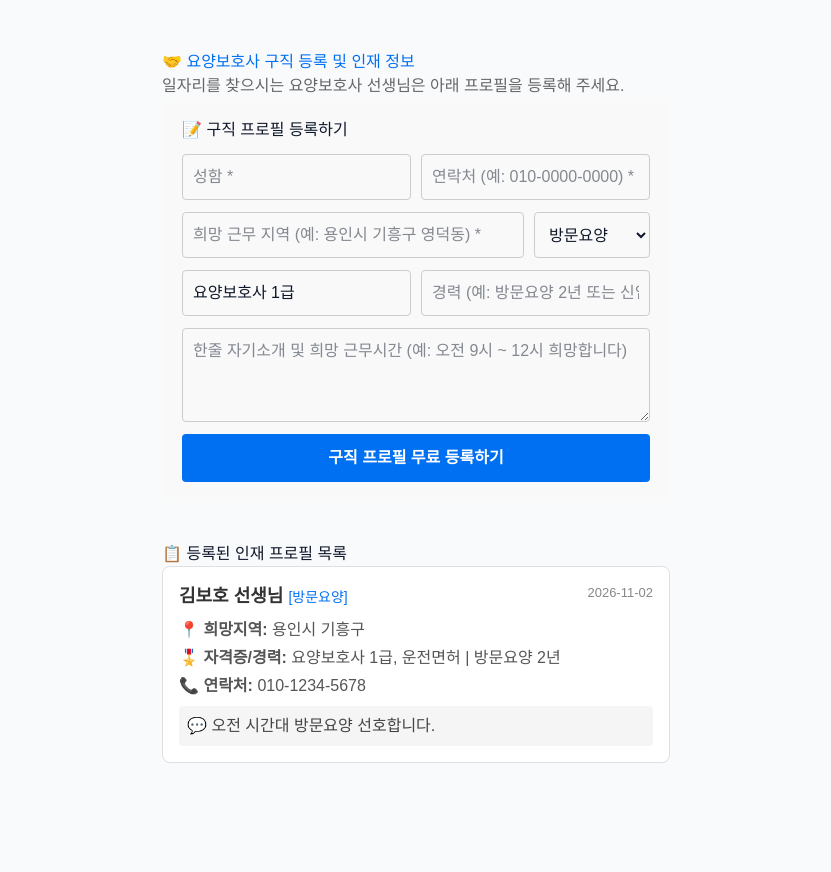
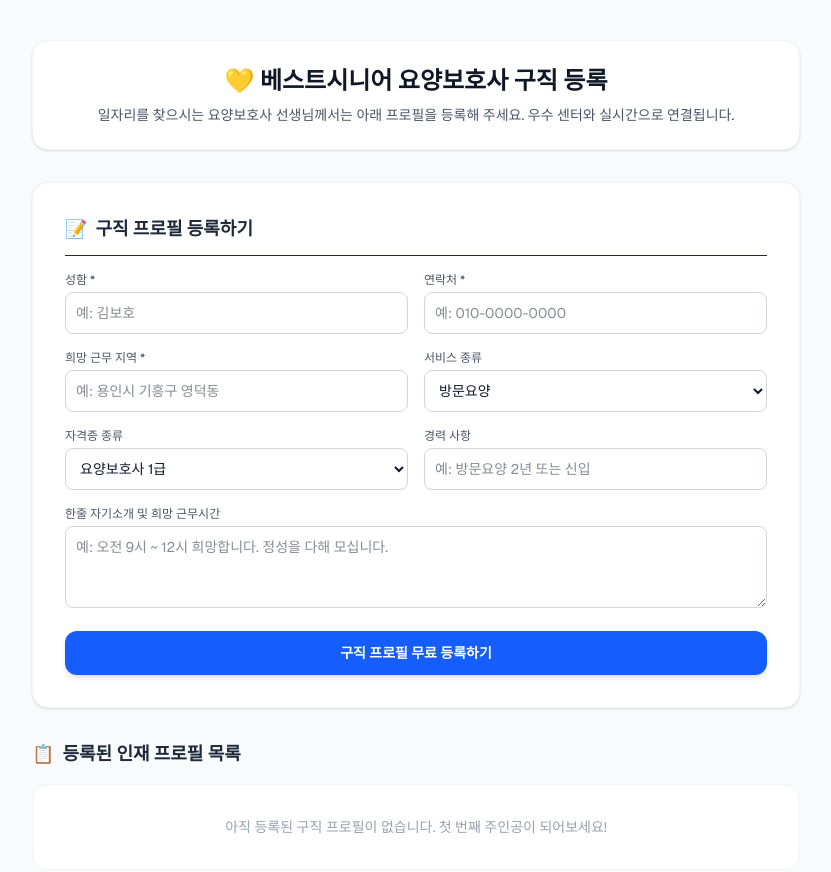
Before and after one commit to believe700828-creator/yoyangmatch, a Next.js app: page /job-seekers in a window 1280 px wide. Shown: the top 872 px of the page, without its empty margins (224-1055 px from the left). Before the commit the page ends 813 px from the top, so only its background shows below. Built offline with nearby package versions, Linux system fonts and the light colour scheme.

Commit message:
design: 세련된 요양보호사 구직 등록 및 목록 UI 적용

```diff
--- a/src/app/job-seekers/page.tsx
+++ b/src/app/job-seekers/page.tsx
@@ -1,148 +1,223 @@
 'use client';
 
 import { useState, useEffect } from 'react';
-import { getJobSeekers, addJobSeeker, JobSeeker } from '@/data/jobSeekers';
+
+interface JobSeeker {
+  id: string;
+  name: string;
+  phone: string;
+  region: string;
+  serviceType: string;
+  license: string;
+  experience: string;
+  introduction: string;
+  date: string;
+}
 
 export default function JobSeekersPage() {
-  const [seekers, setSeekers] = useState<JobSeeker[]>([]);
-
-  // 입력 폼 상태
+  const [seekers, Seekers] = useState<JobSeeker[]>([]);
   const [name, setName] = useState('');
   const [phone, setPhone] = useState('');
-  const [location, setLocation] = useState('');
-  const [certifications, setCertifications] = useState('요양보호사 1급');
+  const [region, setRegion] = useState('');
+  const [serviceType, setServiceType] = useState('방문요양');
+  const [license, setLicense] = useState('요양보호사 1급');
   const [experience, setExperience] = useState('');
-  const [workType, setWorkType] = useState('방문요양');
-  const [memo, setMemo] = useState('');
+  const [introduction, setIntroduction] = useState('');
 
+  // 목록 불러오기 (임시 로컬스토리지 또는 API 연동)
   useEffect(() => {
-    setSeekers(getJobSeekers());
+    const saved = localStorage.getItem('yoyang_job_seekers');
+    if (saved) {
+      try {
+        Seekers(JSON.parse(saved));
+      } catch (e) {
+        console.error(e);
+      }
+    }
   }, []);
 
+  // 등록 핸들러
   const handleSubmit = (e: React.FormEvent) => {
     e.preventDefault();
-    if (!name || !phone || !location) {
-      alert('성함, 연락처, 희망 지역은 필수 입력 항목입니다.');
+    if (!name || !phone || !region) {
+      alert('성함, 연락처, 희망 근무 지역은 필수 입력 항목입니다.');
       return;
     }
 
-    const updated = addJobSeeker({
+    const newSeeker: JobSeeker = {
+      id: Date.now().toString(),
       name,
       phone,
-      location,
-      certifications,
-      experience: experience || '신입',
-      workType,
-      memo,
-    });
+      region,
+      serviceType,
+      license,
+      experience: experience || '신입 / 경력 무관',
+      introduction: introduction || '성실하게 어르신을 케어하겠습니다.',
+      date: new Date().toISOString().split('T')[0],
+    };
 
-    setSeekers(updated);
-    alert('구직 프로필이 성공적으로 등록되었습니다!');
+    const updated = [newSeeker, ...seekers];
+    Seekers(updated);
+    localStorage.setItem('yoyang_job_seekers', JSON.stringify(updated));
 
     // 폼 초기화
     setName('');
     setPhone('');
-    setLocation('');
+    setRegion('');
     setExperience('');
-    setMemo('');
+    setIntroduction('');
+    alert('구직 프로필이 성공적으로 등록되었습니다!');
   };
 
   return (
-    <div style={{ maxWidth: '800px', margin: '30px auto', padding: '20px', fontFamily: 'sans-serif' }}>
-      <h1 style={{ color: '#0070f3' }}>🤝 요양보호사 구직 등록 및 인재 정보</h1>
-      <p style={{ color: '#666' }}>일자리를 찾으시는 요양보호사 선생님은 아래 프로필을 등록해 주세요.</p>
+    <div className="min-h-screen bg-gray-50 py-10 px-4">
+      <div className="max-w-3xl mx-auto space-y-8">
+
+        {/* 상단 타이틀 섹션 */}
+        <div className="text-center bg-white p-6 rounded-2xl shadow-sm border border-gray-100">
+          <h1 className="text-2xl font-bold text-gray-900 mb-2">
+            💛 베스트시니어 요양보호사 구직 등록
+          </h1>
+          <p className="text-gray-600 text-sm">
+            일자리를 찾으시는 요양보호사 선생님께서는 아래 프로필을 등록해 주세요. 우수 센터와 실시간으로 연결됩니다.
+          </p>
+        </div>
 
         {/* 구직 등록 폼 */}
-      <form onSubmit={handleSubmit} style={{ background: '#f9f9f9', padding: '20px', borderRadius: '8px', marginBottom: '40px', display: 'flex', flexDirection: 'column', gap: '12px' }}>
-        <h3>📝 구직 프로필 등록하기</h3>
+        <form onSubmit={handleSubmit} className="bg-white p-6 md:p-8 rounded-2xl shadow-sm border border-gray-100 space-y-4">
+          <h2 className="text-lg font-semibold text-gray-800 flex items-center gap-2 border-b pb-3">
+            <span>📝</span> 구직 프로필 등록하기
+          </h2>
 
-        <div style={{ display: 'flex', gap: '10px' }}>
+          <div className="grid grid-cols-1 md:grid-cols-2 gap-4">
+            <div>
+              <label className="block text-xs font-medium text-gray-600 mb-1">성함 *</label>
               <input
                 type="text"
-            placeholder="성함 *"
+                placeholder="예: 김보호"
                 value={name}
                 onChange={(e) => setName(e.target.value)}
-            style={{ flex: 1, padding: '10px', borderRadius: '4px', border: '1px solid #ccc' }}
+                className="w-full border border-gray-300 p-2.5 rounded-lg text-sm focus:ring-2 focus:ring-blue-500 outline-none"
+                required
               />
+            </div>
+            <div>
+              <label className="block text-xs font-medium text-gray-600 mb-1">연락처 *</label>
               <input
                 type="text"
-            placeholder="연락처 (예: 010-0000-0000) *"
+                placeholder="예: 010-0000-0000"
                 value={phone}
                 onChange={(e) => setPhone(e.target.value)}
-            style={{ flex: 1, padding: '10px', borderRadius: '4px', border: '1px solid #ccc' }}
+                className="w-full border border-gray-300 p-2.5 rounded-lg text-sm focus:ring-2 focus:ring-blue-500 outline-none"
+                required
+              />
+            </div>
+          </div>
+
+          <div className="grid grid-cols-1 md:grid-cols-2 gap-4">
+            <div>
+              <label className="block text-xs font-medium text-gray-600 mb-1">희망 근무 지역 *</label>
+              <input
+                type="text"
+                placeholder="예: 용인시 기흥구 영덕동"
+                value={region}
+                onChange={(e) => setRegion(e.target.value)}
+                className="w-full border border-gray-300 p-2.5 rounded-lg text-sm focus:ring-2 focus:ring-blue-500 outline-none"
+                required
+              />
+            </div>
+            <div>
+              <label className="block text-xs font-medium text-gray-600 mb-1">서비스 종류</label>
+              <select
+                value={serviceType}
+                onChange={(e) => setServiceType(e.target.value)}
+                className="w-full border border-gray-300 p-2.5 rounded-lg text-sm bg-white focus:ring-2 focus:ring-blue-500 outline-none"
+              >
+                <option value="방문요양">방문요양</option>
+                <option value="방문목욕">방문목욕</option>
+                <option value="동거가족요양">동거가족요양</option>
+              </select>
+            </div>
+          </div>
+
+          <div className="grid grid-cols-1 md:grid-cols-2 gap-4">
+            <div>
+              <label className="block text-xs font-medium text-gray-600 mb-1">자격증 종류</label>
+              <select
+                value={license}
+                onChange={(e) => setLicense(e.target.value)}
+                className="w-full border border-gray-300 p-2.5 rounded-lg text-sm bg-white focus:ring-2 focus:ring-blue-500 outline-none"
+              >
+                <option value="요양보호사 1급">요양보호사 1급</option>
+                <option value="간호조무사 / 사회복지사">간호조무사 / 사회복지사</option>
+              </select>
+            </div>
+            <div>
+              <label className="block text-xs font-medium text-gray-600 mb-1">경력 사항</label>
+              <input
+                type="text"
+                placeholder="예: 방문요양 2년 또는 신입"
+                value={experience}
+                onChange={(e) => setExperience(e.target.value)}
+                className="w-full border border-gray-300 p-2.5 rounded-lg text-sm focus:ring-2 focus:ring-blue-500 outline-none"
+              />
+            </div>
+          </div>
+
+          <div>
+            <label className="block text-xs font-medium text-gray-600 mb-1">한줄 자기소개 및 희망 근무시간</label>
+            <textarea
+              rows={3}
+              placeholder="예: 오전 9시 ~ 12시 희망합니다. 정성을 다해 모십니다."
+              value={introduction}
+              onChange={(e) => setIntroduction(e.target.value)}
+              className="w-full border border-gray-300 p-2.5 rounded-lg text-sm focus:ring-2 focus:ring-blue-500 outline-none"
             />
           </div>
 
-        <div style={{ display: 'flex', gap: '10px' }}>
-          <input
-            type="text"
-            placeholder="희망 근무 지역 (예: 용인시 기흥구 영덕동) *"
-            value={location}
-            onChange={(e) => setLocation(e.target.value)}
-            style={{ flex: 1, padding: '10px', borderRadius: '4px', border: '1px solid #ccc' }}
-          />
-          <select
-            value={workType}
-            onChange={(e) => setWorkType(e.target.value)}
-            style={{ padding: '10px', borderRadius: '4px', border: '1px solid #ccc' }}
-          >
-            <option value="방문요양">방문요양</option>
-            <option value="주야간보호">주야간보호</option>
-            <option value="입소시설">입소시설</option>
-            <option value="병원간병">병원간병</option>
-          </select>
-        </div>
-
-        <div style={{ display: 'flex', gap: '10px' }}>
-          <input
-            type="text"
-            placeholder="보유 자격증 (예: 요양보호사 1급, 운전면허)"
-            value={certifications}
-            onChange={(e) => setCertifications(e.target.value)}
-            style={{ flex: 1, padding: '10px', borderRadius: '4px', border: '1px solid #ccc' }}
-          />
-          <input
-            type="text"
-            placeholder="경력 (예: 방문요양 2년 또는 신입)"
-            value={experience}
-            onChange={(e) => setExperience(e.target.value)}
-            style={{ flex: 1, padding: '10px', borderRadius: '4px', border: '1px solid #ccc' }}
-          />
-        </div>
-
-        <textarea
-          placeholder="한줄 자기소개 및 희망 근무시간 (예: 오전 9시 ~ 12시 희망합니다)"
-          value={memo}
-          onChange={(e) => setMemo(e.target.value)}
-          rows={3}
-          style={{ padding: '10px', borderRadius: '4px', border: '1px solid #ccc', resize: 'vertical' }}
-        />
-
           <button
             type="submit"
-          style={{ padding: '12px', backgroundColor: '#0070f3', color: '#fff', border: 'none', borderRadius: '4px', fontWeight: 'bold', cursor: 'pointer' }}
+            className="w-full bg-blue-600 text-white font-semibold py-3 rounded-xl hover:bg-blue-700 transition shadow-md text-sm"
           >
             구직 프로필 무료 등록하기
           </button>
         </form>
 
-      {/* 등록된 구직자 목록 */}
-      <h2>📋 등록된 인재 프로필 목록</h2>
-      <div style={{ display: 'flex', flexDirection: 'column', gap: '15px' }}>
-        {seekers.map((item) => (
-          <div key={item.id} style={{ border: '1px solid #e0e0e0', padding: '16px', borderRadius: '8px', backgroundColor: '#fff' }}>
-            <div style={{ display: 'flex', justifyContent: 'space-between', marginBottom: '8px' }}>
-              <span style={{ fontSize: '18px', fontWeight: 'bold', color: '#333' }}>
-                {item.name} 선생님 <span style={{ fontSize: '14px', color: '#0070f3', fontWeight: 'normal' }}>[{item.workType}]</span>
+        {/* 등록된 인재 목록 섹션 */}
+        <div className="space-y-4">
+          <h2 className="text-lg font-semibold text-gray-800 flex items-center gap-2">
+            <span>📋</span> 등록된 인재 프로필 목록
+          </h2>
+
+          {seekers.length > 0 ? (
+            seekers.map((item) => (
+              <div key={item.id} className="bg-white p-5 rounded-2xl shadow-sm border border-gray-100 space-y-2">
+                <div className="flex justify-between items-center">
+                  <div className="flex items-center gap-2">
+                    <span className="font-bold text-gray-900 text-base">{item.name} 선생님</span>
+                    <span className="text-xs bg-blue-100 text-blue-700 px-2 py-0.5 rounded-full font-medium">
+                      {item.serviceType}
                     </span>
-              <span style={{ color: '#888', fontSize: '13px' }}>{item.createdAt}</span>
                   </div>
-            <p style={{ margin: '4px 0', color: '#555' }}>📍 <strong>희망지역:</strong> {item.location}</p>
-            <p style={{ margin: '4px 0', color: '#555' }}>🎖️ <strong>자격증/경력:</strong> {item.certifications} | {item.experience}</p>
-            <p style={{ margin: '4px 0', color: '#555' }}>📞 <strong>연락처:</strong> {item.phone}</p>
-            {item.memo && <p style={{ margin: '8px 0 0 0', padding: '8px', background: '#f5f5f5', borderRadius: '4px', color: '#444' }}>💬 {item.memo}</p>}
+                  <span className="text-xs text-gray-400">{item.date}</span>
                 </div>
-        ))}
+                <div className="text-sm text-gray-600 space-y-1">
+                  <p>📍 <b>희망지역:</b> {item.region}</p>
+                  <p>📜 <b>자격증/경력:</b> {item.license} | {item.experience}</p>
+                  <p>📞 <b>연락처:</b> {item.phone}</p>
+                </div>
+                <div className="bg-gray-50 p-3 rounded-xl text-xs text-gray-700 border border-gray-100 mt-2">
+                  💬 {item.introduction}
+                </div>
+              </div>
+            ))
+          ) : (
+            <div className="bg-white p-8 rounded-2xl text-center text-gray-400 border border-gray-100 text-sm">
+              아직 등록된 구직 프로필이 없습니다. 첫 번째 주인공이 되어보세요!
+            </div>
+          )}
+        </div>
+
       </div>
     </div>
   );
```
Lines whose indentation alone changed are shown as unchanged.
